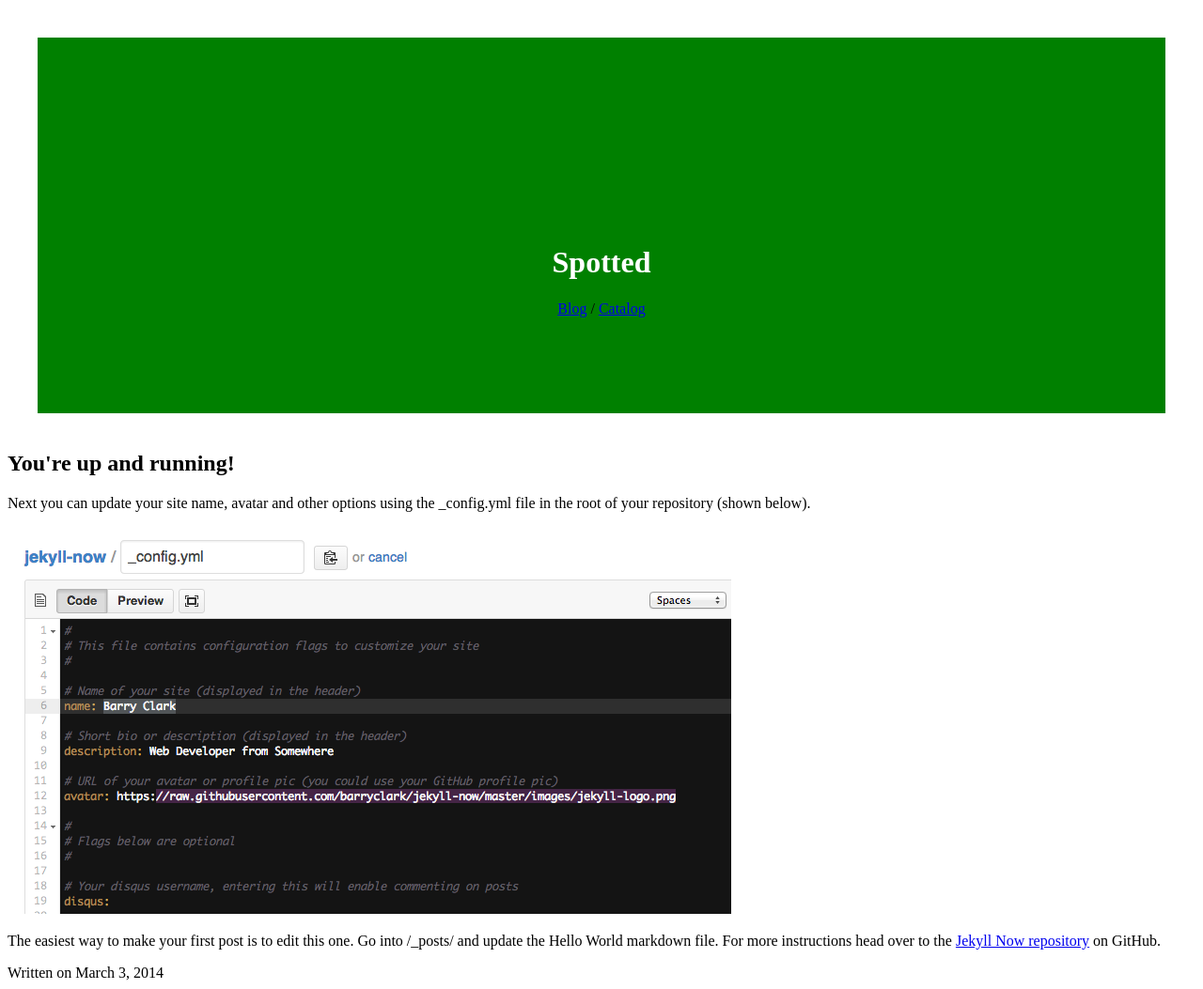
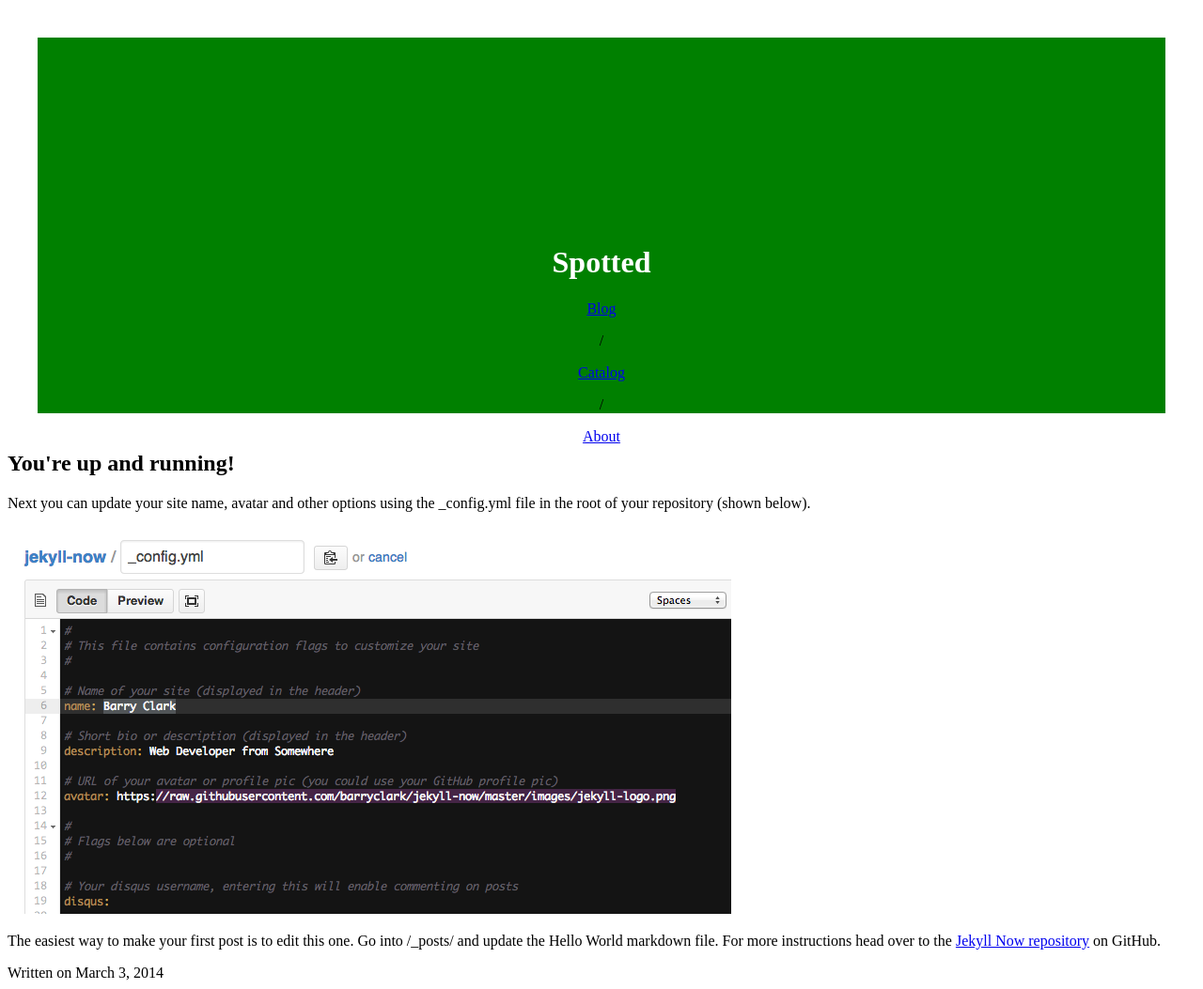
Before and after one commit to qjack001/Spotted, a Jekyll site: the page built from _posts/2014-3-3-Hello-World.md, in a window 1280 px wide. Shown: the whole page at 94% size. Built offline with Jekyll 4.4.1, drawn with Linux system fonts in a browser that asks for light colours.

Commit message:
add about page to menu

```diff
--- a/_layouts/default.html
+++ b/_layouts/default.html
@@ -15,8 +15,10 @@
                 <h1 style="color:white;">Spotted</h1> <!-- replace with logo -->
                 <nav>
                     <a href="app_logo.png">Blog</a> <!-- repace with actual nav -->
-                    /
+                    <p>/</p>
                     <a href="app_logo.png">Catalog</a>
+                    <p>/</p>
+                    <a href="app_logo.png">About</a>
                 </nav>
             </div>
         </header>
```
